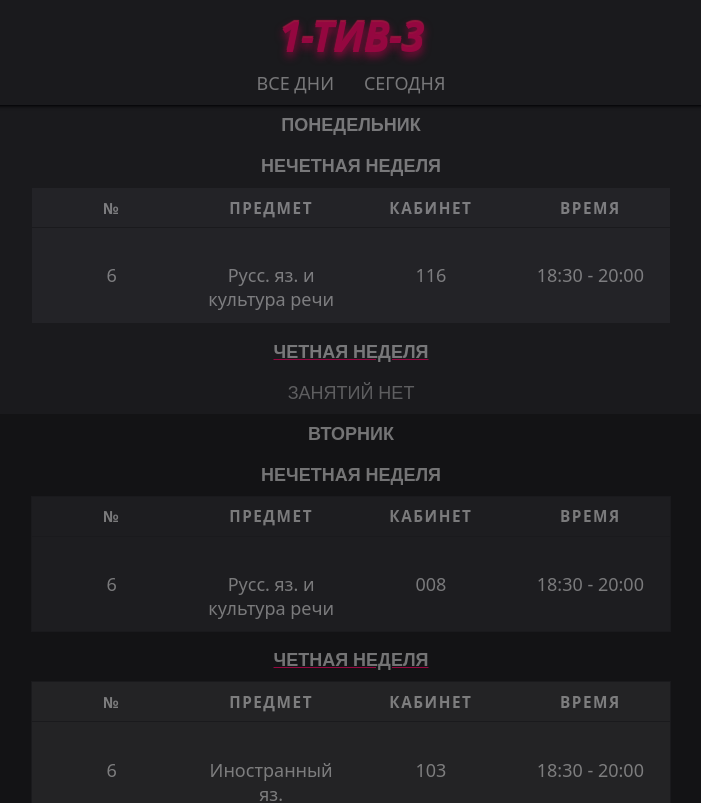
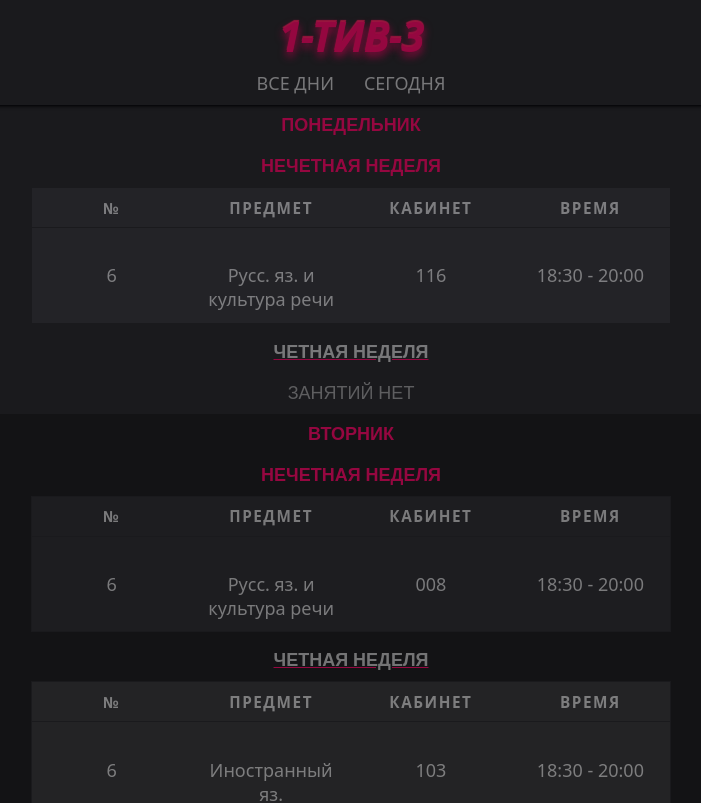
Before and after one commit to latyshar/PR, a React (Vite) app in the folder my-react-app/: page /raspisanie in a window 1280 px wide. Shown: the top 803 px of the page, without its empty margins (289-990 px from the left). Built offline with nearby package versions, Linux system fonts and the light colour scheme.

Commit message:
Update App.css

```diff
--- a/my-react-app/src/App.css
+++ b/my-react-app/src/App.css
@@ -41,7 +41,7 @@ width: 100%;
   text-transform: uppercase;
   font-family: "Arial Rounded MT Bold", "Helvetica Rounded", Arial, sans-serif;
   font-size: 18px;
-  color:#ffffff69;
+  color:#950740;
   font-weight:700;
   padding: 10px;
 }
@@ -60,7 +60,7 @@ width: 100%;
   font-family: "Arial Rounded MT Bold", "Helvetica Rounded", Arial, sans-serif;
   font-size: 18px;
   color:#ffffff69;
-  text-decoration: underline #950740;;
+  text-decoration: underline #950740;
   font-weight: 700;
   padding-top: 10px;
 }
```
